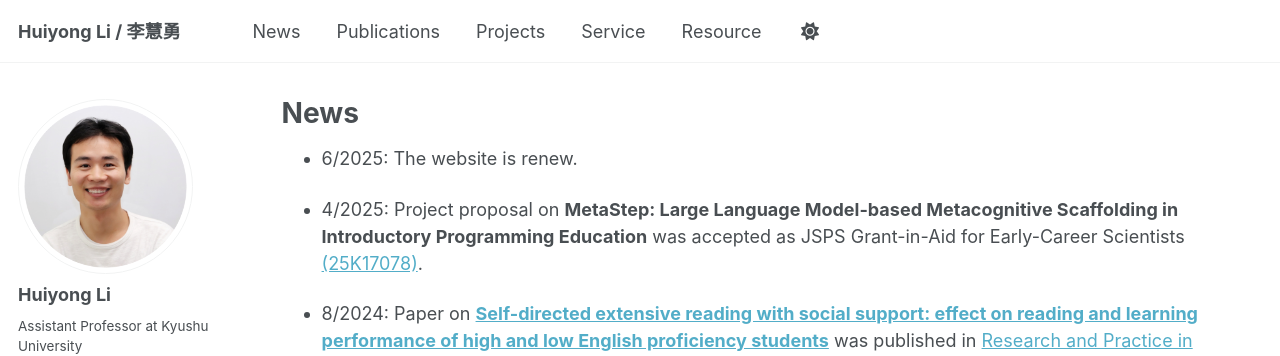
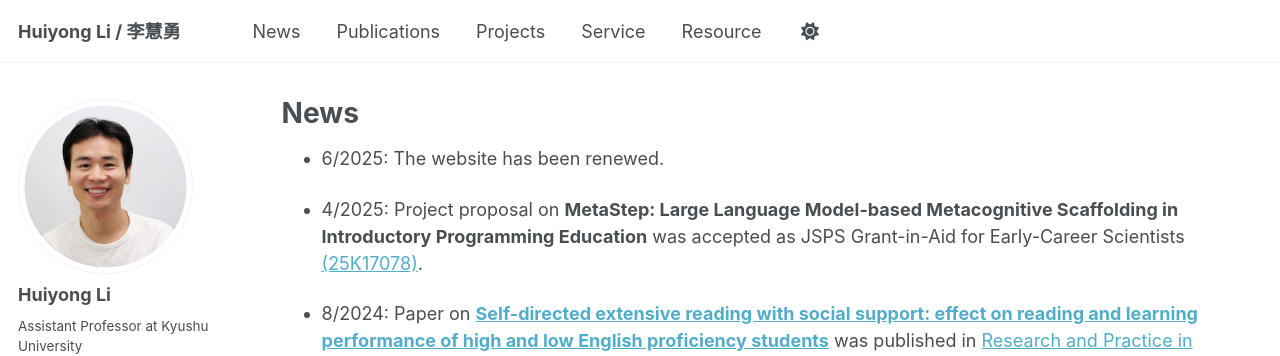
Before and after one commit to li-huiyong/li-huiyong.github.io, a Jekyll site: the page built from _pages/news.md, in a window 1280 px wide and 900 px high. Shown: the top 356 px of the window. Built offline with Jekyll 4.4.1, drawn with Linux system fonts in a browser that asks for light colours; some web fonts are replaced.

Commit message:
update renewed message

```diff
--- a/_pages/news.md
+++ b/_pages/news.md
@@ -7,7 +7,7 @@ author_profile: true
 
 {% include base_path %}
 
-* 6/2025: The website is renew.
+* 6/2025: The website has been renewed.
 
 * 4/2025: Project proposal on **MetaStep: Large Language Model-based Metacognitive Scaffolding in Introductory Programming Education** was accepted as JSPS Grant-in-Aid for Early-Career Scientists [(25K17078)](https://kaken.nii.ac.jp/ja/grant/KAKENHI-PROJECT-25K17078/){:target="_blank"}.
 
```
